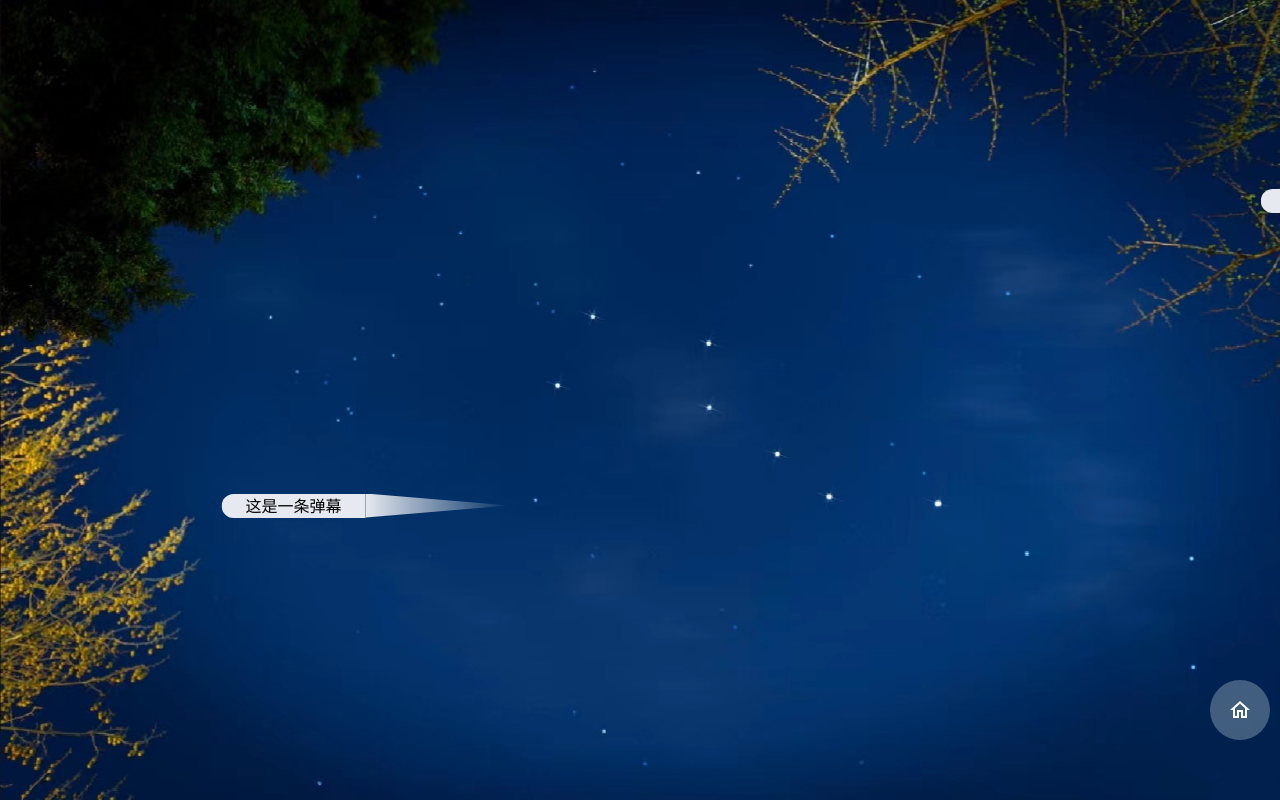
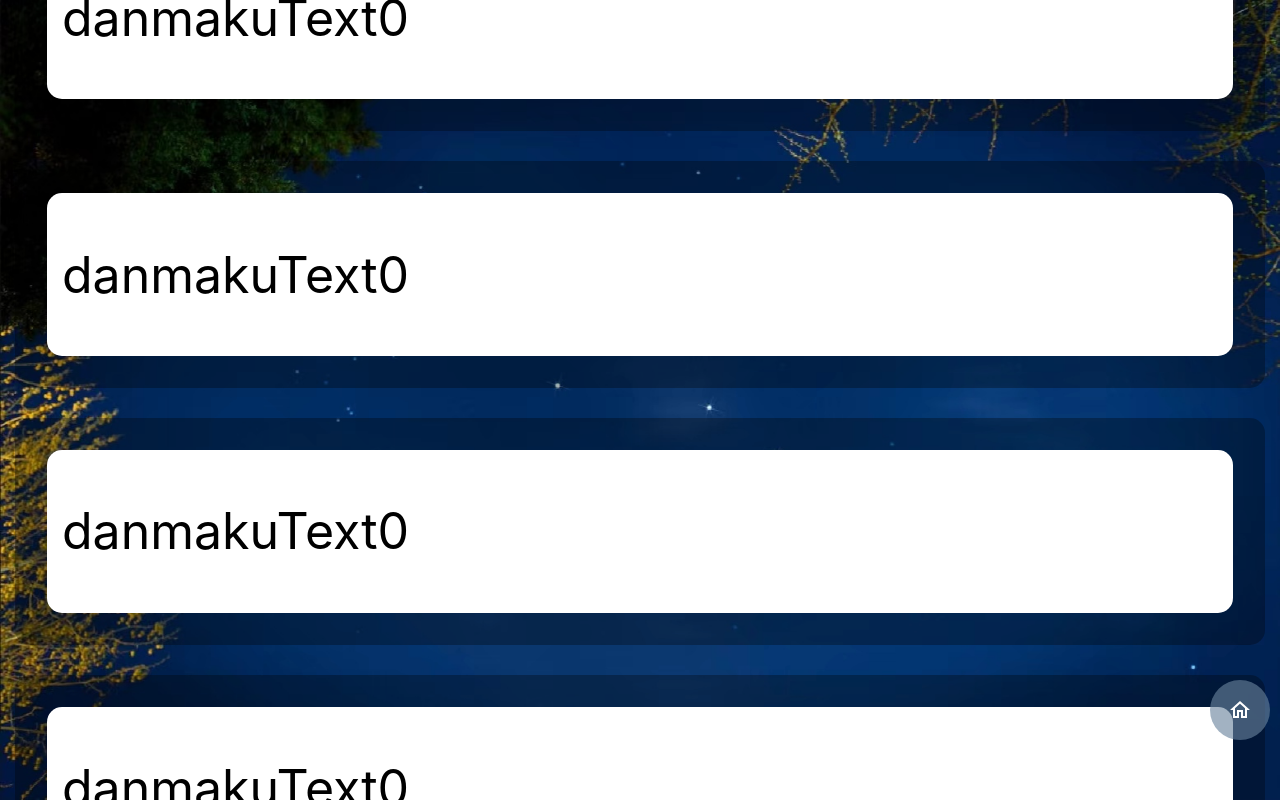
Before and after one commit to matinjugou/ourwedding, a Vue app: page /danmaku-wall in a window 1280 px wide. Built offline with nearby package versions, Linux system fonts and the light colour scheme.

Commit message:
finish danmaku wall

```diff
--- a/src/stores/danmaku.js
+++ b/src/stores/danmaku.js
@@ -14,8 +14,9 @@ export const useDanmakuStore = defineStore('danmaku', () => {
   }
 
   const getNewestDanmakuList = () => {
-    const res = new Promise((resolve, reject) => {
-      resolve([
+    const res = new Promise((resolve) => {
+      resolve({
+        data: [
           {
             id: 1,
             content: '这是一条弹幕',
@@ -32,7 +33,8 @@ export const useDanmakuStore = defineStore('danmaku', () => {
             legal: '1',
             create_time: '2021-01-01 00:00:00'
           }
-      ])
+        ]
+      })
     })
     return res
   }
--- a/src/views/display/DanmakuWallView.vue
+++ b/src/views/display/DanmakuWallView.vue
@@ -1,130 +1,172 @@
 <script setup>
-import { onMounted, onBeforeUnmount, ref } from 'vue'
+import { ref } from 'vue'
 import { useDanmakuStore } from '@/stores/danmaku.js'
 
+const maxDisplayLength = 10
+const cardCount = 6
+
 const danmakuStore = useDanmakuStore()
-const sortedDanmakuList = ref([])
+const danmakuList = ref([])
+const visibleDanmakuList = ref([])
 
-const timer = setInterval(() => {
-  danmakuStore.getNewestDanmakuList().then((res) => {
-    sortedDanmakuList.value = res.sort((a, b) => a.id - b.id)
+const displayIndex = ref(0)
+const nextVisibleDanmakuIndex = ref(0)
+const nextInsertDanmakuIndex = ref(0)
+
+const itemShow = (index) => {
+  let distance = (index - displayIndex.value + cardCount) % cardCount
+  if (distance === cardCount - 2) {
+    return false
+  }
+  return true
+}
+
+const itemStyle = (index) => {
+  let distance = (index - displayIndex.value + cardCount) % cardCount
+  if (distance === cardCount - 1) {
+    distance = -1
+  }
+  return {
+    top: `${(100 / (cardCount - 3)) * distance}%`,
+    height: `calc(100% / ${cardCount - 3})`
+  }
+}
+
+// const apiRes = await danmakuStore.fetchDanmakuList()
+for (let i = 0; i < cardCount; i++) {
+  visibleDanmakuList.value.push({
+    content: `init item`
   })
-}, 60000)
+}
+nextVisibleDanmakuIndex.value = 3
 
-onMounted(() => {
-  danmakuStore.getNewestDanmakuList().then((res) => {
-    sortedDanmakuList.value = res.sort((a, b) => a.id - b.id)
-  })
-})
+const insertNewDanmakuItem = (item) => {
+  danmakuList.value.push(item)
+  if (danmakuList.value.length > maxDisplayLength) {
+    danmakuList.value = danmakuList.value.slice(
+      danmakuList.value.length - maxDisplayLength,
+      danmakuList.value.length
+    )
+  }
+  nextInsertDanmakuIndex.value = danmakuList.value.length - 1
+}
 
-onBeforeUnmount(() => {
-  clearInterval(timer)
-})
+let danmakuId = 0
+
+const generateNewDanmaku = (timeout) => {
+  setTimeout(() => {
+    insertNewDanmakuItem({
+      author: {
+        id: 10001,
+        name: '黄超'
+      },
+      content: `danmakuText${danmakuId}`,
+      create_time: '2023-05-16T00:10:49',
+      id: danmakuId,
+      legal: 1
+    })
+    danmakuId += 1
+    generateNewDanmaku(Math.floor(Math.random() * 10) + 1)
+  }, timeout * 1000)
+}
+generateNewDanmaku(0)
+
+setInterval(() => {
+  // update visibleDanmakuList
+  if (danmakuList.value.length > 0) {
+    visibleDanmakuList.value[nextVisibleDanmakuIndex.value] =
+      danmakuList.value[nextInsertDanmakuIndex.value]
+    nextInsertDanmakuIndex.value = (nextInsertDanmakuIndex.value + 1) % danmakuList.value.length
+  }
+
+  displayIndex.value = (displayIndex.value + 1) % cardCount
+  nextVisibleDanmakuIndex.value = (nextVisibleDanmakuIndex.value + 1) % cardCount
+}, 1000)
 </script>
 
 <template>
-  <div class="danmaku-container">
-    <div class="stars-container">
+  <div class="danmaku-wall">
+    <div class="danmaku-container">
       <div
-        v-for="(danmaku, index) in sortedDanmakuList"
+        v-for="(item, index) in visibleDanmakuList"
         :key="index"
-        :style="{
-          '--duration': 5 + danmaku.content.length * 0.4 + 's',
-          '--interval': 2 * index + 's',
-          '--top': Math.random() * 100 + 'vh'
-        }"
-        class="danmaku"
+        class="danmaku-item"
+        :style="itemStyle(index)"
+        v-show="itemShow(index)"
       >
-        <span class="danmaku-content">{{ danmaku.content }}</span>
+        <div class="danmaku-content">
+          <div class="text-container">
+            <div class="text" :class="{ 'scrolling-text': item.content.length > 20 }">
+              {{ item.content }}
+            </div>
+          </div>
+        </div>
       </div>
     </div>
   </div>
 </template>
 
 <style scoped>
-.danmaku-container {
+.danmaku-wall {
   position: relative;
   width: 100vw;
   height: 100vh;
   background-image: url('@/assets/nightsky.jpeg');
+  padding: 15px 0;
   background-size: 100% 100%;
   overflow: hidden;
 }
 
-.stars-container {
-  position: absolute;
-  top: 0;
-  left: 0;
+.danmaku-container {
+  position: relative;
+  height: 100%;
   width: 100%;
-  height: 100%;
 }
 
-.danmaku {
+.danmaku-item {
   position: absolute;
-  top: var(--top);
-  left: 100%;
-  font-weight: bold;
-  animation: danmaku-animation linear infinite;
-  animation-delay: var(--interval);
-  animation-duration: var(--duration);
-  display: flex;
-  white-space: nowrap;
-  font-size: 1rem;
-  line-height: 1.5; /* Add line height to make the padding-left equal to the container height */
-  height: 1.5em; /* Set the container height */
-
-  /* Clip the background to text, setting text color to transparent */
-  -webkit-background-clip: text;
-  background-clip: text;
-  color: black;
-
-  /* Add padding-left to ensure no text is displayed within the semicircle */
-  padding-left: 1.5em; /* Set padding-left equal to container height */
-  padding-right: 1.5em; /* Set padding-left equal to container height */
-}
-
-/* Use before to create the desired semicircle shape */
-.danmaku::before {
-  content: '';
-  position: absolute;
-  top: 50%;
-  left: 0;
-  height: 100%;
   width: 100%;
-  background-color: #e6e9ef;
-  border-radius: 100px 0 0 100px;
-  transform: translateY(-50%);
-}
-
-/* Modify ::after pseudo-element to create a triangle shape for trail with color gradient */
-.danmaku::after {
-  content: '';
-  position: absolute;
-  top: 0;
-  left: 100%;
-  bottom: 0;
-  /* Set the background-color with gradient to create the trail */
-  background: linear-gradient(to right, #e6e9ef 0%, rgba(230, 233, 239, 0) 100%);
-  width: 100%;
-  height: 100%;
-  clip-path: polygon(
-    0% 0%,
-    0% 100%,
-    100% 50%
-  ); /* To create the triangle with the correct direction */
+  box-sizing: border-box;
+  padding: 15px;
+  transition: top 0.3s ease-out;
 }
 
 .danmaku-content {
-  position: relative;
-  z-index: 1;
+  background-color: rgba(0, 0, 0, 0.3);
+  border-radius: 15px;
+  display: flex;
+  height: 100%;
+  padding: 32px;
+  align-items: center;
 }
 
-@keyframes danmaku-animation {
-  0% {
+.text-container {
+  display: flex;
+  align-items: center;
+  border-radius: 15px;
+  background-color: rgba(255, 255, 255, 0.999);
+  width: 100%;
+  height: 100%;
+  padding: 5px;
+  overflow: hidden;
+}
+
+.text {
+  padding-left: 10px;
+  font-size: 50px;
+  color: black;
+}
+
+.scrolling-text {
+  animation: scrollingText 5s linear infinite;
+}
+
+@keyframes scrollingText {
+  from {
     transform: translateX(0);
   }
-  100% {
-    transform: translateX(calc(-100% - 100vw));
+  to {
+    transform: translateX(-100%);
   }
 }
 </style>
```
Lines whose indentation alone changed are shown as unchanged.
